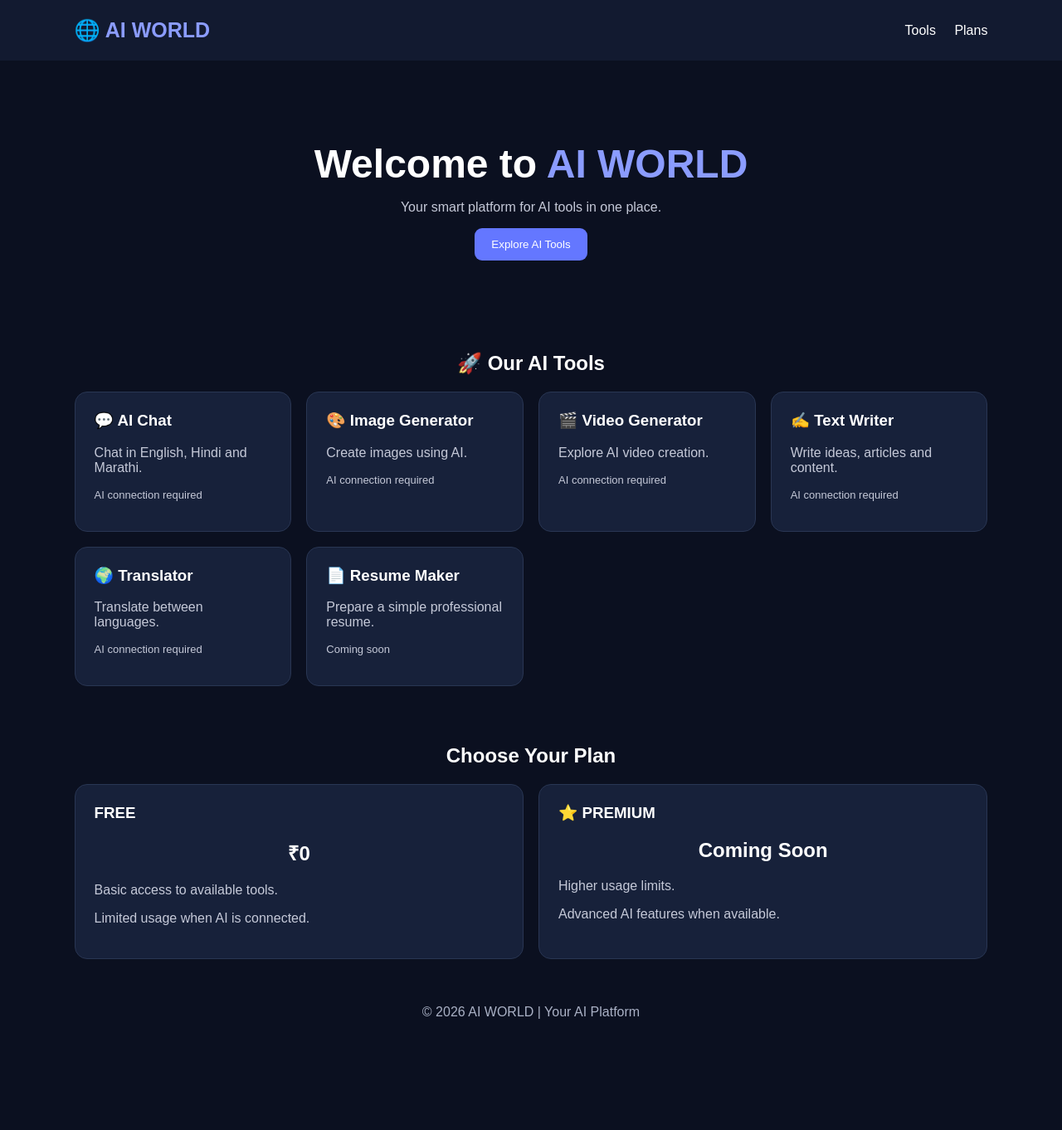
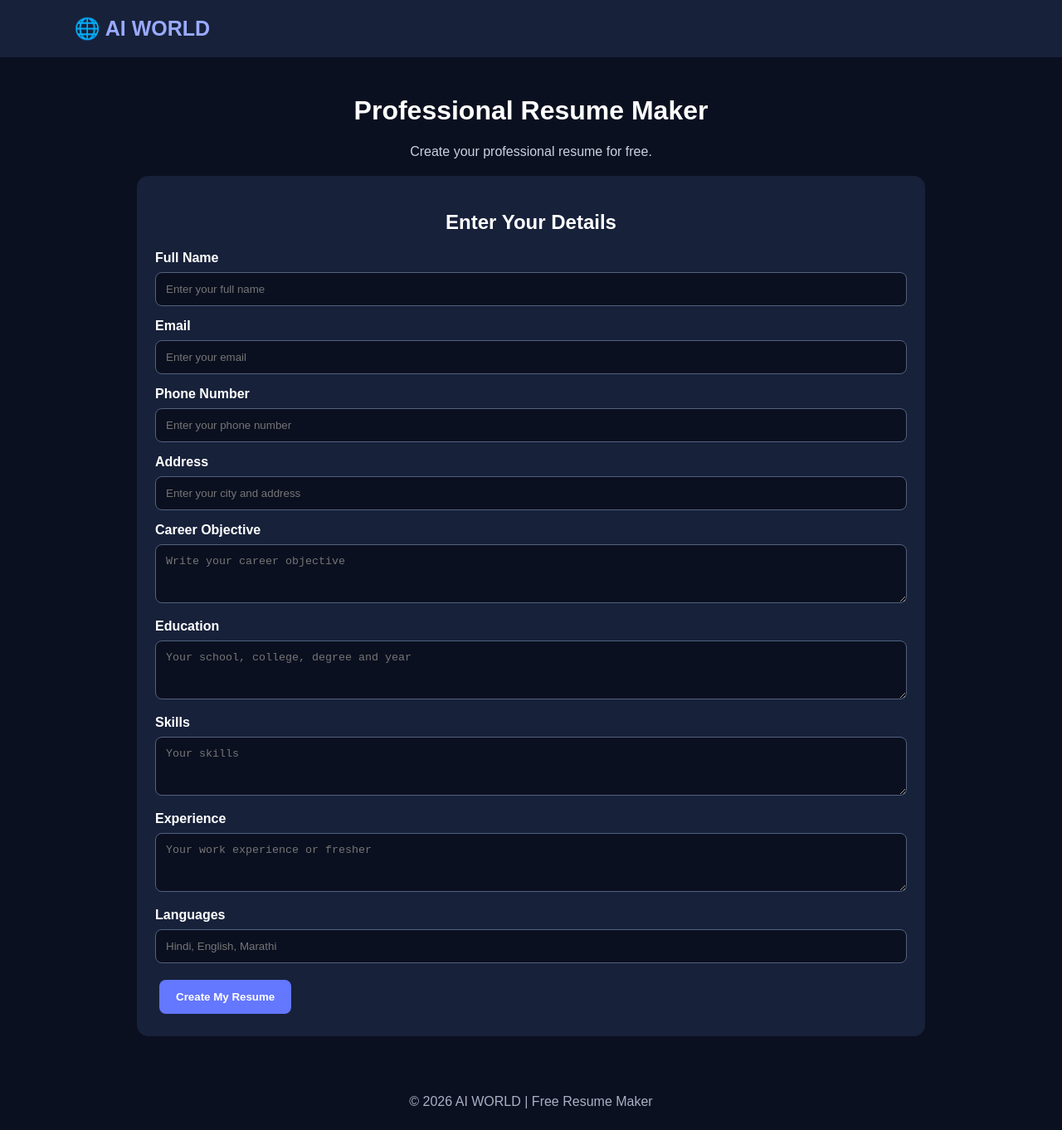
Before and after one commit to mayureshpardeshi38-code/ai-world, a plain HTML site: page index.html in a window 1280 px wide. Shown: the whole page at 83% size. Before the commit the page ends 1259 px from the top, so only its background shows below. Drawn offline with Linux system fonts and the light colour scheme.

Commit message:
Update index.html

```diff
--- a/index.html
+++ b/index.html
@@ -4,73 +4,109 @@
 <head>
 <meta charset="UTF-8">
 <meta name="viewport" content="width=device-width, initial-scale=1.0">
-<title>AI WORLD - Your AI Platform</title>
+<title>AI WORLD - Resume Maker</title>
 <style>
 *{box-sizing:border-box}
-body{margin:0;font-family:Arial,sans-serif;background:#0b1020;color:white}
-header{padding:22px 7%;display:flex;justify-content:space-between;align-items:center;background:#121a30}
-.logo{font-size:25px;font-weight:bold;color:#8b9cff}
-nav a{color:white;text-decoration:none;margin-left:18px}
-.hero{text-align:center;padding:65px 20px}
-.hero h1{font-size:48px;margin-bottom:12px}
-.hero span{color:#8b9cff}
-.hero p{color:#c5c9d8}
-button{background:#6477ff;color:white;border:0;padding:12px 20px;border-radius:9px;cursor:pointer}
-section{padding:25px 7%}
-h2{text-align:center}
-.tools,.plans{display:grid;grid-template-columns:repeat(auto-fit,minmax(220px,1fr));gap:18px}
-.card{background:#17213a;padding:23px;border-radius:15px;border:1px solid #293653}
-.card h3{margin-top:0}
-.card p{color:#c5c9d8}
-.status{color:#ffd477;font-size:13px}
-footer{text-align:center;padding:30px;color:#aab1c5}
+body{margin:0;font-family:Arial;background:#0b1020;color:white}
+header{padding:20px 7%;background:#17213a;font-size:25px;font-weight:bold;color:#9aaaff}
+main{max-width:1000px;margin:auto;padding:25px}
+h1,h2{text-align:center}
+p{color:#cbd1e0}
+.card{background:#17213a;padding:22px;border-radius:14px;margin:20px 0}
+input,textarea{width:100%;padding:12px;margin:8px 0 15px;border:1px solid #53617e;border-radius:8px;background:#0b1020;color:white}
+label{font-weight:bold}
+button{padding:13px 20px;border:0;border-radius:8px;background:#6477ff;color:white;font-weight:bold;cursor:pointer;margin:5px}
+#resume{background:white;color:#20283a;padding:30px;border-radius:10px;min-height:300px;display:none}
+#resume h1{color:#263b78}
+#resume h3{color:#263b78;border-bottom:1px solid #aaa;padding-bottom:5px}
+#resume p{color:#222;white-space:pre-wrap}
+footer{text-align:center;padding:25px;color:#aab1c5}
+@media print{
+body{background:white}
+header,main>h1,main>.intro,.form-card,.actions,footer{display:none!important}
+main{padding:0;margin:0}
+#resume{display:block!important;border:0;border-radius:0;padding:20px;color:#111}
+#resume p{color:#111}
+}
 </style>
 </head>
 <body>
-<header>
-<div class="logo">🌐 AI WORLD</div>
-<nav>
-<a href="#tools">Tools</a>
-<a href="#plans">Plans</a>
-</nav>
-</header>
+<header>🌐 AI WORLD</header>
+<main>
+<h1>Professional Resume Maker</h1>
+<p class="intro" style="text-align:center">Create your professional resume for free.</p>
 
-<div class="hero">
-<h1>Welcome to <span>AI WORLD</span></h1>
-<p>Your smart platform for AI tools in one place.</p>
-<button onclick="document.getElementById('tools').scrollIntoView()">Explore AI Tools</button>
+<div class="card form-card">
+<h2>Enter Your Details</h2>
+<form id="resumeForm">
+<label>Full Name</label>
+<input id="name" placeholder="Enter your full name" required>
+
+<label>Email</label>
+<input id="email" type="email" placeholder="Enter your email">
+
+<label>Phone Number</label>
+<input id="phone" placeholder="Enter your phone number">
+
+<label>Address</label>
+<input id="address" placeholder="Enter your city and address">
+
+<label>Career Objective</label>
+<textarea id="objective" rows="3" placeholder="Write your career objective"></textarea>
+
+<label>Education</label>
+<textarea id="education" rows="3" placeholder="Your school, college, degree and year"></textarea>
+
+<label>Skills</label>
+<textarea id="skills" rows="3" placeholder="Your skills"></textarea>
+
+<label>Experience</label>
+<textarea id="experience" rows="3" placeholder="Your work experience or fresher"></textarea>
+
+<label>Languages</label>
+<input id="languages" placeholder="Hindi, English, Marathi">
+
+<button type="submit">Create My Resume</button>
+</form>
 </div>
 
-<section id="tools">
-<h2>🚀 Our AI Tools</h2>
-<div class="tools">
-<div class="card"><h3>💬 AI Chat</h3><p>Chat in English, Hindi and Marathi.</p><p class="status">AI connection required</p></div>
-<div class="card"><h3>🎨 Image Generator</h3><p>Create images using AI.</p><p class="status">AI connection required</p></div>
-<div class="card"><h3>🎬 Video Generator</h3><p>Explore AI video creation.</p><p class="status">AI connection required</p></div>
-<div class="card"><h3>✍️ Text Writer</h3><p>Write ideas, articles and content.</p><p class="status">AI connection required</p></div>
-<div class="card"><h3>🌍 Translator</h3><p>Translate between languages.</p><p class="status">AI connection required</p></div>
-<div class="card"><h3>📄 Resume Maker</h3><p>Prepare a simple professional resume.</p><p class="status">Coming soon</p></div>
+<div id="resume">
+<h1 id="rname"></h1>
+<p id="rcontact"></p>
+<h3>CAREER OBJECTIVE</h3>
+<p id="robjective"></p>
+<h3>EDUCATION</h3>
+<p id="reducation"></p>
+<h3>SKILLS</h3>
+<p id="rskills"></p>
+<h3>EXPERIENCE</h3>
+<p id="rexperience"></p>
+<h3>LANGUAGES</h3>
+<p id="rlanguages"></p>
 </div>
-</section>
 
-<section id="plans">
-<h2>Choose Your Plan</h2>
-<div class="plans">
-<div class="card">
-<h3>FREE</h3>
-<h2>₹0</h2>
-<p>Basic access to available tools.</p>
-<p>Limited usage when AI is connected.</p>
+<div class="actions" style="text-align:center">
+<button id="printBtn" style="display:none" onclick="window.print()">Download / Save Resume as PDF</button>
 </div>
-<div class="card">
-<h3>⭐ PREMIUM</h3>
-<h2>Coming Soon</h2>
-<p>Higher usage limits.</p>
-<p>Advanced AI features when available.</p>
-</div>
-</div>
-</section>
+</main>
+<footer>© 2026 AI WORLD | Free Resume Maker</footer>
 
-<footer>© 2026 AI WORLD | Your AI Platform</footer>
+<script>
+document.getElementById("resumeForm").addEventListener("submit",function(e){
+e.preventDefault();
+const get=id=>document.getElementById(id).value.trim();
+document.getElementById("rname").textContent=get("name");
+document.getElementById("rcontact").textContent=
+[get("email"),get("phone"),get("address")].filter(Boolean).join(" | ");
+document.getElementById("robjective").textContent=get("objective");
+document.getElementById("reducation").textContent=get("education");
+document.getElementById("rskills").textContent=get("skills");
+document.getElementById("rexperience").textContent=get("experience");
+document.getElementById("rlanguages").textContent=get("languages");
+document.getElementById("resume").style.display="block";
+document.getElementById("printBtn").style.display="inline-block";
+document.getElementById("resume").scrollIntoView({behavior:"smooth"});
+});
+</script>
 </body>
 </html>
```
